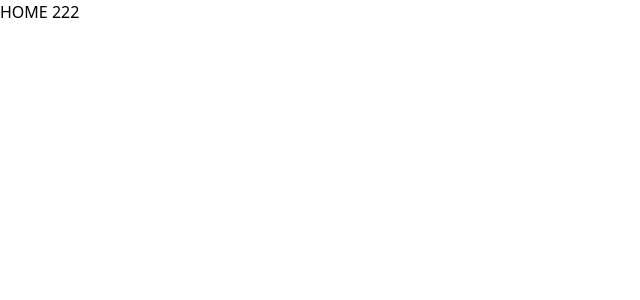
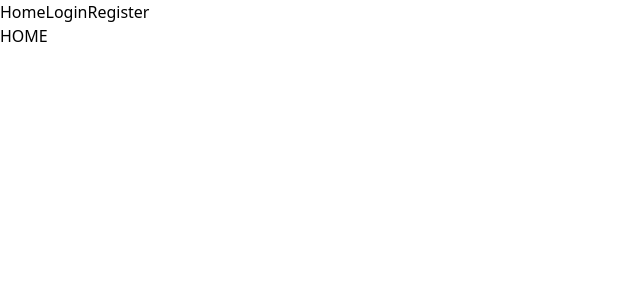
Before and after one commit to victorvzn/bootcamp-frontend-g21, a React (Vite) app in the folder semana11/dia01-react-router-components/: page / in a window 1280 px wide. Shown: the top 300 px of the page, without its empty margins (0-640 px from the left). Built offline with nearby package versions, Linux system fonts and the light colour scheme.

Commit message:
semana11, dia01, 01, react router components

```diff
--- a/semana11/dia01-react-router-components/src/App.jsx
+++ b/semana11/dia01-react-router-components/src/App.jsx
@@ -1,14 +1,20 @@
-import { BrowserRouter, Route, Routes } from 'react-router-dom'
-
+import { BrowserRouter, Link, Route, Routes } from 'react-router-dom'
+import { HomePage } from './pages/HomePage'
 import { LoginPage } from './pages/LoginPage'
+import { RegisterPage } from './pages/RegisterPage'
 
 export default function App() {
   return (
     <BrowserRouter>
+      <header className='flex gap-2 text-blue-600'>
+        <Link to='/'>Home</Link>
+        <Link to='/login'>Login</Link>
+        <Link to='/register'>Register</Link>
+      </header>
       <Routes>
-        <Route path='/' element={<LoginPage />} />
-        <Route path='/login' element={<h1>LOGIN</h1>} />
-        <Route path='/register' element={<h1>REGISTER</h1>} />
+        <Route path='/' element={<HomePage />} />
+        <Route path='/login' element={<LoginPage />} />
+        <Route path='/register' element={<RegisterPage />} />
       </Routes>
     </BrowserRouter>
   )
--- /dev/null
+++ b/semana11/dia01-react-router-components/src/pages/HomePage.jsx
@@ -0,0 +1,5 @@
+export const HomePage = () => {
+  return (
+    <h1>HOME</h1>
+  )
+}
--- a/semana11/dia01-react-router-components/src/pages/LoginPage.jsx
+++ b/semana11/dia01-react-router-components/src/pages/LoginPage.jsx
@@ -1,5 +1,5 @@
 export const LoginPage = () => {
   return (
-    <h1>HOME 222</h1>
+    <h1>Login</h1>
   )
 }
--- /dev/null
+++ b/semana11/dia01-react-router-components/src/pages/RegisterPage.jsx
@@ -0,0 +1,5 @@
+export const RegisterPage = () => {
+  return (
+    <h1>REGISTER</h1>
+  )
+}
```
